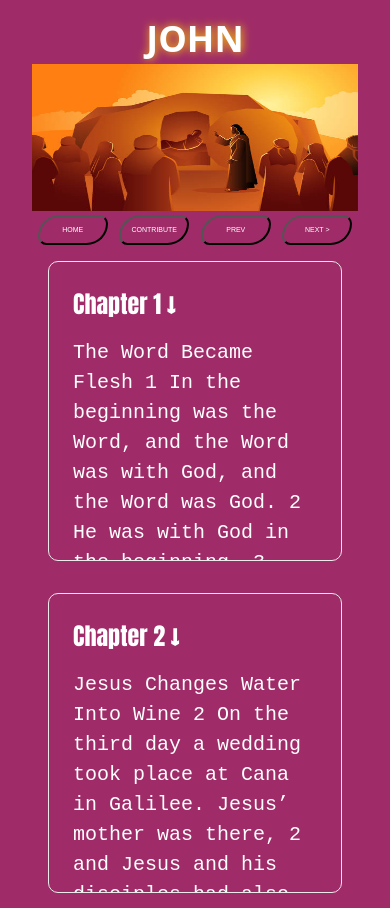
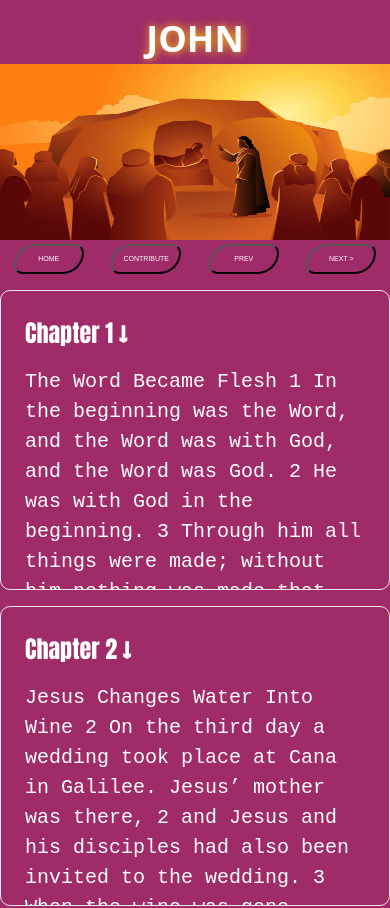
Before and after one commit to jnutt367/john, a Next.js app: page / in a window 390 px wide. Shown: the top 908 px of the page. Built offline with nearby package versions, Linux system fonts and the light colour scheme.

Commit message:
Update Home.module.css
new layout 100% width

```diff
--- a/styles/Home.module.css
+++ b/styles/Home.module.css
@@ -1,13 +1,11 @@
 .container {
-    padding: 0 2rem;
-    background-color:  #9F2B68;
-    background-size: cover;
+
+    background-color: #9F2B68;
     background-repeat: no-repeat;
 }
 
 .main {
     background-color: #9F2B68;
-    background-size: cover;
     min-height: 100vh;
     padding: 4rem 0;
     flex: 1;
@@ -193,7 +191,7 @@
     border: 1px solid #eaeaea;
     border-radius: 10px;
     transition: color 1s ease, border-color 0.15s ease;
-    max-width: 300px;
+    max-width: 100%;
     font-family: monospace;
 }
 
@@ -285,5 +283,9 @@
     .flex {
         display: grid;
     }
-
+    .card {
+       margin: 0;
+       margin-top: 1rem;
+       max-width: 100%;
+    }
 }
```
